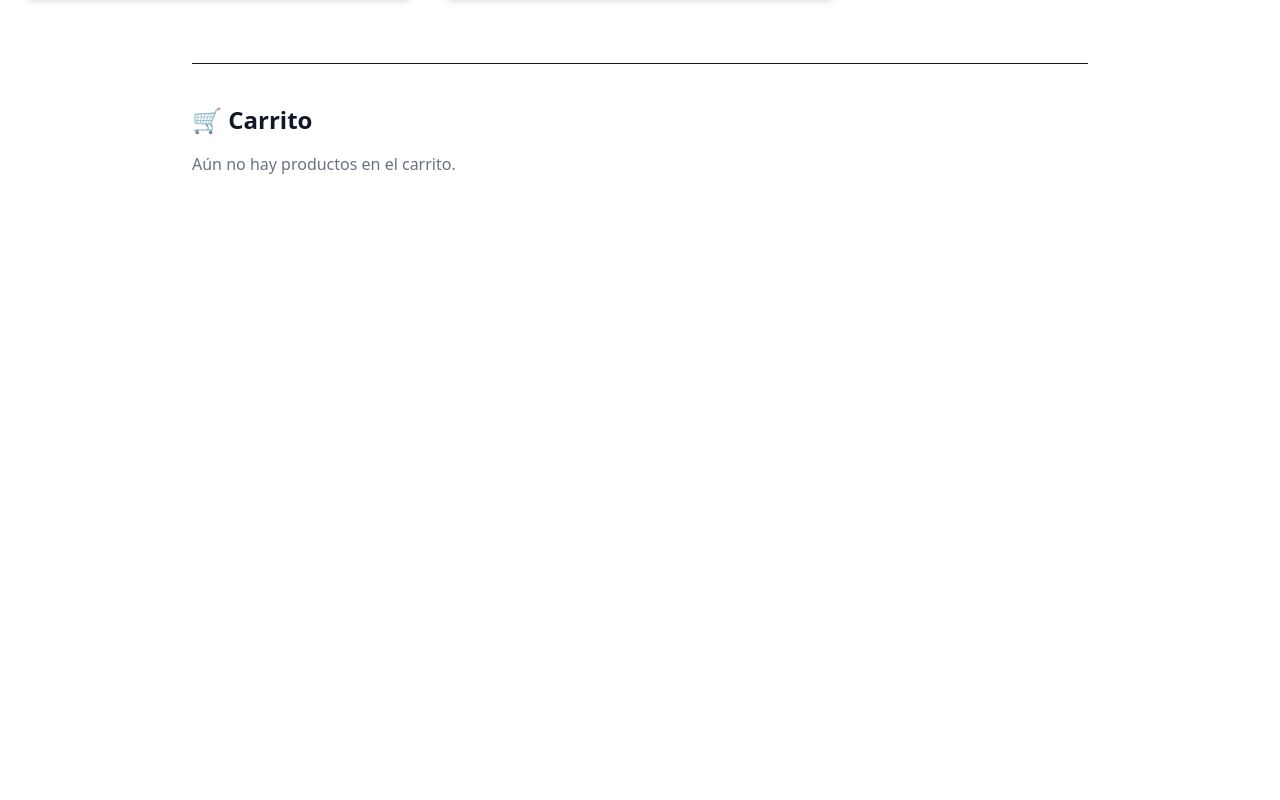
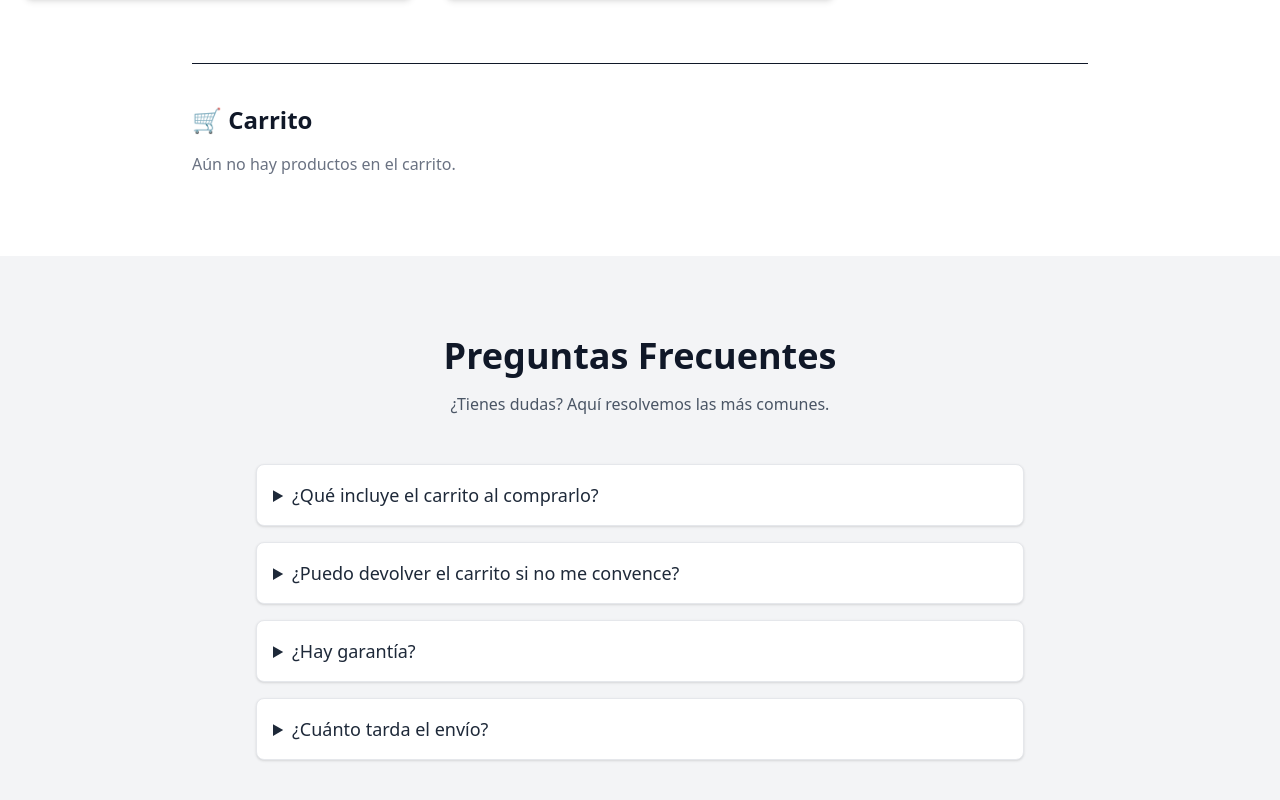
Before and after one commit to buski87/Landing_Carrito_Bebe, a React (Vite) app in the folder babymove/: page / in a window 1280 px wide. Shown: the part 2195-2995 px from the top of the page. Before the commit the page ends 2451 px from the top, so only its background shows below. Built offline with nearby package versions, Linux system fonts and the light colour scheme.

Commit message:
Faqs Section
Añadimos la sección de preguntas frequentes

```diff
--- a/babymove/src/App.jsx
+++ b/babymove/src/App.jsx
@@ -2,6 +2,7 @@ import Header from './components/Header';
 import HeroSection from './components/HeroSection';
 import FeaturesSection from './components/FeaturesSection';
 import ProductSection from './components/ProductSection';
+import FAQS from './components/FAQS';
 
 function App() {
   return (
@@ -10,6 +11,8 @@ function App() {
       <HeroSection />
       <FeaturesSection />
       <ProductSection />
+      <FAQS />
+
 
     </div>
   );
--- /dev/null
+++ b/babymove/src/components/FAQS.jsx
@@ -0,0 +1,45 @@
+export default function FAQS() {
+    const faqs = [
+      {
+        question: '¿Qué incluye el carrito al comprarlo?',
+        answer: 'Incluye el chasis, capazo, silla de paseo, cubrepiés y protector de lluvia.',
+      },
+      {
+        question: '¿Puedo devolver el carrito si no me convence?',
+        answer: 'Sí, tienes 30 días para devolverlo si no estás satisfecho. Debe estar en buen estado y con el embalaje original.',
+      },
+      {
+        question: '¿Hay garantía?',
+        answer: 'Todos nuestros productos tienen 2 años de garantía oficial.',
+      },
+      {
+        question: '¿Cuánto tarda el envío?',
+        answer: 'El envío es gratuito y tarda entre 24 y 72h laborales en España peninsular.',
+      },
+    ];
+
+    return (
+      <section id="faq" className="px-6 py-20 bg-gray-100">
+        <div className="max-w-4xl mx-auto text-center mb-12">
+          <h2 className="text-3xl md:text-4xl font-bold text-gray-900">Preguntas Frecuentes</h2>
+          <p className="text-gray-600 mt-4">¿Tienes dudas? Aquí resolvemos las más comunes.</p>
+        </div>
+
+        <div className="max-w-3xl mx-auto space-y-4">
+          {faqs.map((faq, index) => (
+            <details
+              key={index}
+              className="bg-white border border-gray-200 rounded-lg p-4 shadow transition-all duration-300"
+            >
+              <summary className="cursor-pointer text-lg font-medium text-gray-800">
+                {faq.question}
+              </summary>
+              <div className="mt-2 text-gray-600 text-sm leading-relaxed">
+                {faq.answer}
+              </div>
+            </details>
+          ))}
+        </div>
+      </section>
+    );
+  }
```
